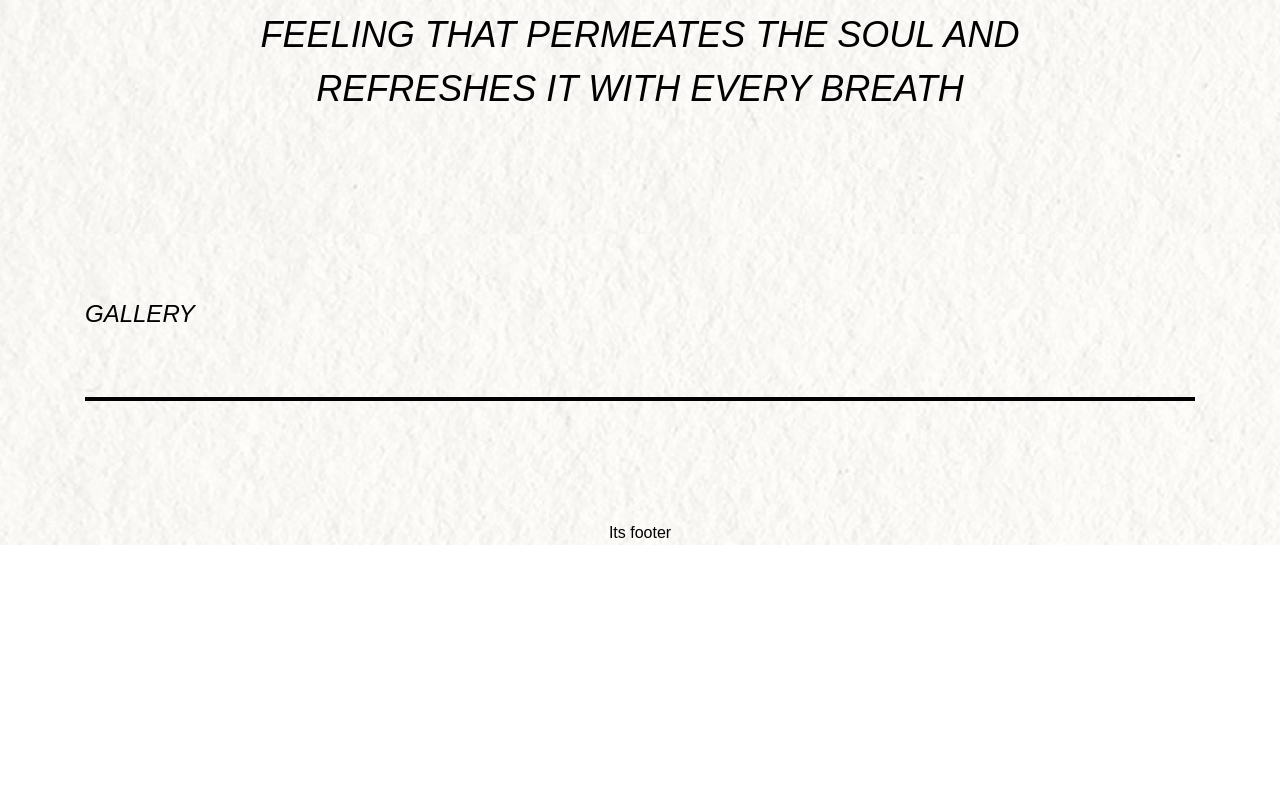
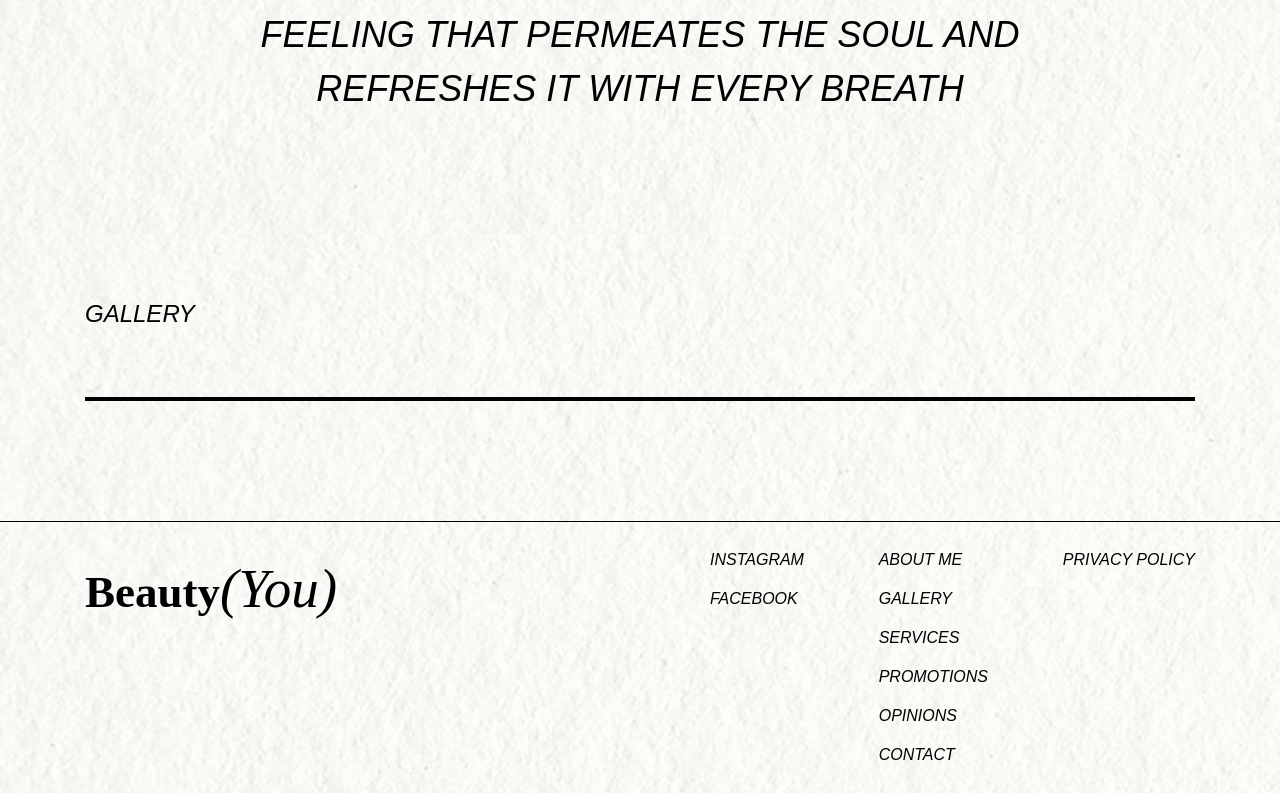
Before and after one commit to nestor1760/beautyYou, a Next.js app: page / in a window 1280 px wide. Shown: the part 1828-2621 px from the top of the page. Before the commit the page ends 2373 px from the top, so only its background shows below. Built offline with nearby package versions, Linux system fonts and the light colour scheme; a web font is replaced by a local one.

Commit message:
start: footer component

```diff
--- a/app/components/Footer.tsx
+++ b/app/components/Footer.tsx
@@ -1,8 +1,24 @@
+"use client"
+
 import React from 'react'
+import Logo from '../shared/Logo'
+import { useNavMenu } from '../hooks/useNavigation';
+import FooterNav from './FooterNav';
 
 const Footer = () => {
+  const { scrollToStart } = useNavMenu();
+
   return (
-    <footer>Its footer</footer>
+    <footer className='w-full flex items-center justify-center flex-col border-t border-solid border-black'>
+      <div className='flex items-start justify-between w-full max-w-[1110px] pt-[26px]'>
+        <Logo
+          fontSize='large'
+          spanSize='large'
+          onClick={() => scrollToStart()}
+        />
+        <FooterNav />
+      </div>
+    </footer>
   )
 }
 
--- /dev/null
+++ b/app/components/FooterNav.tsx
@@ -0,0 +1,49 @@
+'use client'
+
+import Link from "next/link";
+import { navData, socialData } from "../data/navigationData"
+import { useNavMenu } from "../hooks/useNavigation";
+
+const FooterNav = () => {
+  const { scrollToPart } = useNavMenu();
+
+  return (
+    <div className="flex items-start justify-start flex-col w-full max-w-[485px]">
+      <div className="flex items-start justify-between w-full mb-[26px]">
+        <div className="flex items-start justify-start flex-col">
+          <div className='flex items-start justify-start flex-col'>
+            {socialData.map(socialItem =>
+              <a
+                href={socialItem.link}
+                key={socialItem.id}
+                target="_blank"
+                rel="noopener noreferrer"
+                className='text-base mb-[15px] last:mb-0 italic hover:underline decoration-solid'
+              >
+                {socialItem.name.toUpperCase()}
+              </a>
+            )}
+          </div>
+        </div>
+        <nav className='flex items-start justify-start flex-col'>
+          {navData.map(navItem =>
+            <button
+              onClick={() => scrollToPart(navItem)}
+              key={navItem}
+              className='text-base mb-[15px] last:mb-0 italic hover:underline decoration-solid'
+            >
+              {navItem.toUpperCase()}
+            </button>
+          )}
+        </nav>
+        <div className="flex items-start justify-start flex-col">
+          <Link href='#' className='text-base mb-[15px] last:mb-0 italic hover:underline decoration-solid'>
+            PRIVACY POLICY
+          </Link>
+        </div>
+      </div>
+    </div>
+  )
+}
+
+export default FooterNav
--- a/app/components/Header.tsx
+++ b/app/components/Header.tsx
@@ -25,7 +25,11 @@ const Header = () => {
         bg-transparent
         border-b-0
       '>
-      <Logo fontSize='default' spanSize='default' onClick={() => scrollToStart()} />
+      <Logo
+        fontSize='default'
+        spanSize='default'
+        onClick={() => scrollToStart()}
+      />
       <Navigation />
     </header>
   )
--- a/app/components/Navigation.tsx
+++ b/app/components/Navigation.tsx
@@ -1,22 +1,19 @@
-'useClient'
+'use сlient'
 
+import { navData } from "../data/navigationData";
 import { useNavMenu } from "../hooks/useNavigation";
 
 const Navigation = () => {
   const { scrollToPart } = useNavMenu();
 
-  const navData = [
-    'about me', 'gallery', 'services', 'promotions', 'opinions', 'contact'
-  ]
-
   return (
-    <div className='flex'>
+    <nav className='flex'>
       {navData.map(navItem =>
         <button onClick={() => scrollToPart(navItem)} key={navItem} className='text-base mr-10 last:mr-0'>
           {navItem.toUpperCase()}
         </button>
       )}
-    </div>
+    </nav>
   )
 }
 
--- /dev/null
+++ b/app/data/navigationData.ts
@@ -0,0 +1,18 @@
+import { ISocialData } from "../types/types"
+
+export const navData: string[] = [
+  'about me', 'gallery', 'services', 'promotions', 'opinions', 'contact'
+]
+
+export const socialData: ISocialData[] = [
+  {
+    id: 1,
+    name: 'instagram',
+    link: 'https://www.instagram.com/'
+  },
+  {
+    id: 2,
+    name: 'facebook',
+    link: 'https://www.facebook.com/'
+  },
+]
--- a/app/pages/GalleryPart.tsx
+++ b/app/pages/GalleryPart.tsx
@@ -1,5 +1,6 @@
 import React from 'react'
-import NavigationItem from '../components/NavigationItem'
+import NavigationItem from '../shared/NavigationItem'
+
 // import Image from 'next/image'
 
 const GalleryPart = () => {
```
Also changed, not shown: app/pages/AboutPart.tsx (+7 -2 lines), app/types/types.ts (+7 -0 lines), app/shared/NavigationItem.tsx (renamed from app/components/NavigationItem.tsx).
